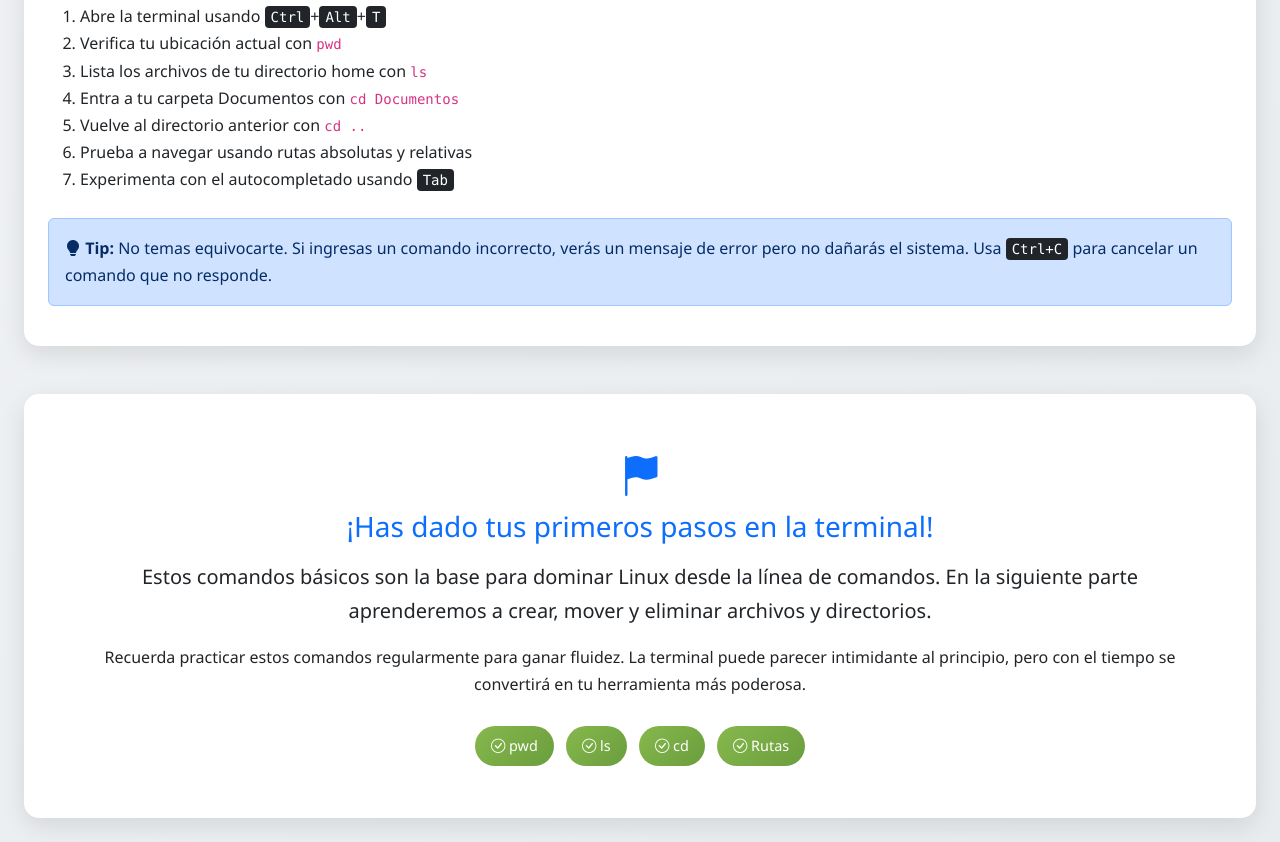
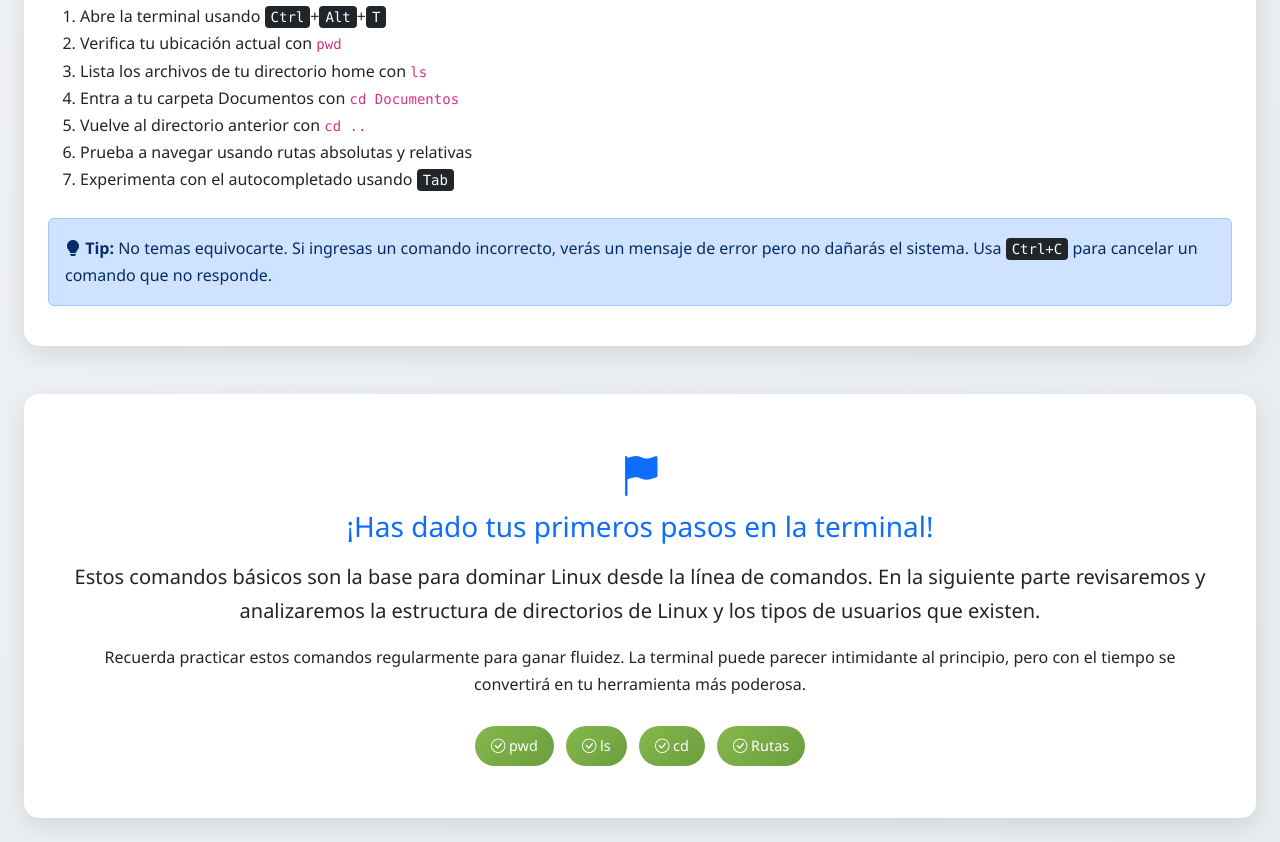
Before and after one commit to facultadautodidacta/manuales, a plain HTML site: page linux-mint/paginas/08-1-Linea-comandos-navegacion.html in a window 1280 px wide. Shown: the part 4008-4850 px from the top of the page. Drawn offline with nearby package versions, Linux system fonts and the light colour scheme.

Commit message:
correccion de texto

```diff
--- a/linux-mint/paginas/08-1-Linea-comandos-navegacion.html
+++ b/linux-mint/paginas/08-1-Linea-comandos-navegacion.html
@@ -479,7 +479,7 @@
                         <h3 class="text-primary mb-3">¡Has dado tus primeros pasos en la terminal!</h3>
                         <p class="lead">
                             Estos comandos básicos son la base para dominar Linux desde la línea de comandos.
-                            En la siguiente parte aprenderemos a crear, mover y eliminar archivos y directorios.
+                            En la siguiente parte revisaremos y analizaremos la estructura de directorios de Linux y los tipos de usuarios que existen.
                         </p>
                         <p>
                             Recuerda practicar estos comandos regularmente para ganar fluidez. La terminal
```
